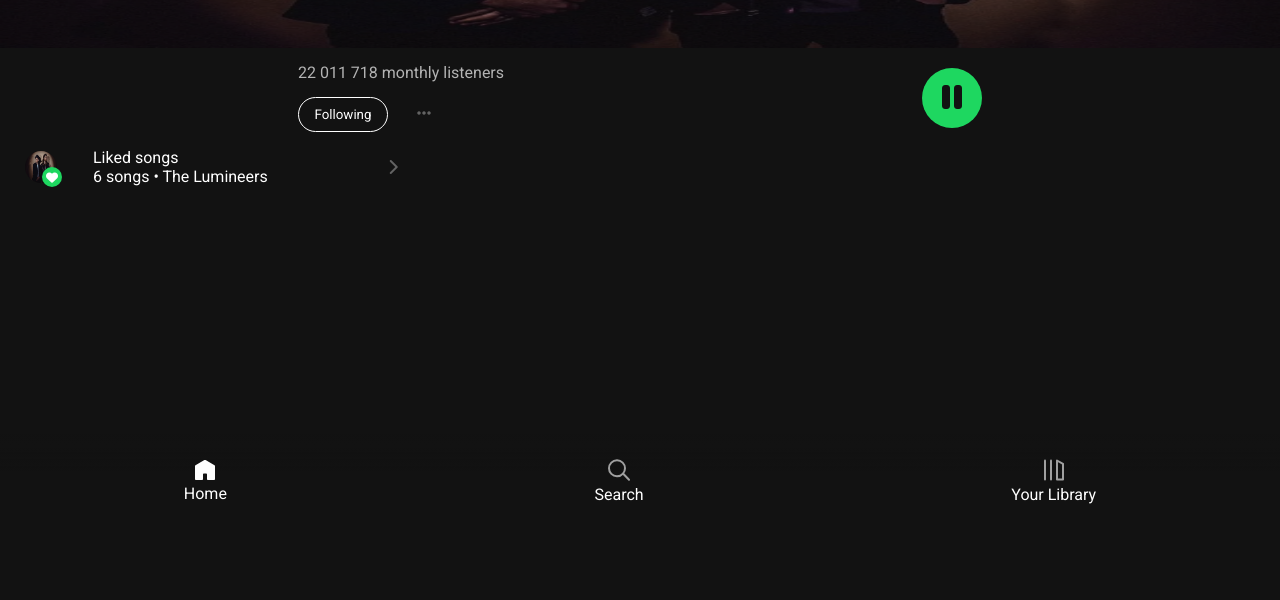
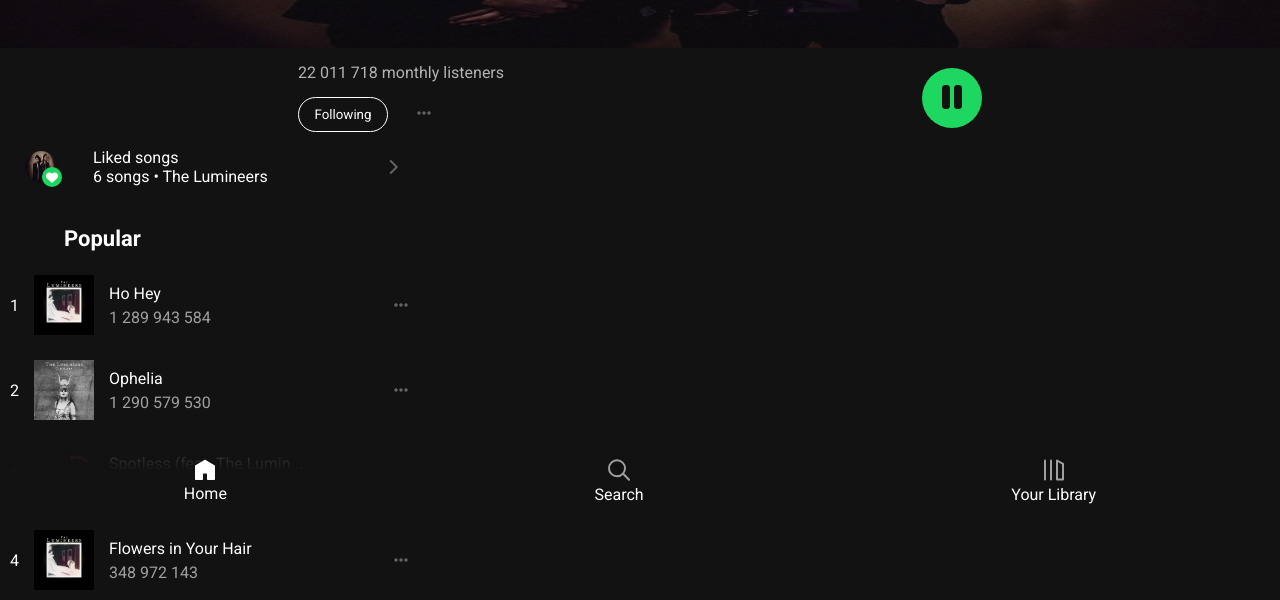
Before and after one commit to LuanAnders0n/Spotify-clone, a plain HTML site: page index.html in a window 1280 px wide. Shown: the part 271-871 px from the top of the page. Before the commit the page ends 800 px from the top, so only its background shows below. Drawn offline with Linux system fonts and the light colour scheme.

Commit message:
Adicionar e Estilizar Popular Songs Container

```diff
--- a/index.html
+++ b/index.html
@@ -34,7 +34,45 @@
       <i class="fa-solid fa-chevron-right right" style="color: #636363"></i>
     </div>
     <!--------------------------------------->
-
+    <div class="popularSongsContainer">
+      <h3 class="popularSongs">Popular</h3>
+      <div class="songs">
+        <p class="numberSongs">1</p>
+        <img class="imageSongs" src="./images/music1.png" alt="" />
+        <div class="tittleAndStreamings">
+          <p class="tittle">Ho Hey</p>
+          <p class="streamings">1 289 943 584</p>
+        </div>
+        <i class="fa-solid fa-ellipsis threeButton" style="color: #636363"></i>
+      </div>
+      <div class="songs1">
+        <p class="numberSongs">2</p>
+        <img class="imageSongs" src="./images/music3.png" alt="" />
+        <div class="tittleAndStreamings">
+          <p class="tittle">Ophelia</p>
+          <p class="streamings">1 290 579 530</p>
+        </div>
+        <i class="fa-solid fa-ellipsis threeButton" style="color: #636363"></i>
+      </div>
+      <div class="songs1">
+        <p class="numberSongs">3</p>
+        <img class="imageSongs" src="./images/music2.png" alt="" />
+        <div class="tittleAndStreamings">
+          <p class="tittle">Spotless (feat. The Lumin...</p>
+          <p class="streamings">172 739 016</p>
+        </div>
+        <i class="fa-solid fa-ellipsis threeButton" style="color: #636363"></i>
+      </div>
+      <div class="songs1">
+        <p class="numberSongs">4</p>
+        <img class="imageSongs" src="./images/music1.png" alt="" />
+        <div class="tittleAndStreamings">
+          <p class="tittle">Flowers in Your Hair</p>
+          <p class="streamings">348 972 143</p>
+        </div>
+        <i class="fa-solid fa-ellipsis threeButton" style="color: #636363"></i>
+      </div>
+    </div>
     <!--------------------------------------->
     <div class="bodyBar">
       <div class="icon">
--- a/styles/style.css
+++ b/styles/style.css
@@ -125,3 +125,54 @@
 }
 
 /* ------------------------------------ */
+
+.popularSongsContainer {
+  display: flex;
+  flex-direction: column;
+}
+
+.popularSongs {
+  margin-top: 40px;
+  font-size: 22px;
+  padding-left: 5%;
+}
+
+.songs {
+  display: flex;
+  padding: 10px;
+  align-items: center;
+  margin-top: 14px;
+}
+
+.songs1 {
+  display: flex;
+  padding: 10px;
+  align-items: center;
+  margin-top: 5px;
+}
+
+.tittle {
+  width: 80%;
+}
+
+.imageSongs {
+  width: 60px;
+  margin-left: 15px;
+}
+
+.tittleAndStreamings {
+  margin-left: 15px;
+}
+
+.streamings {
+  color: #a0a0a0;
+  margin-top: 5px;
+}
+
+.threeButton {
+  margin-left: 85px;
+}
+
+.tittle {
+  width: 200px;
+}
```
